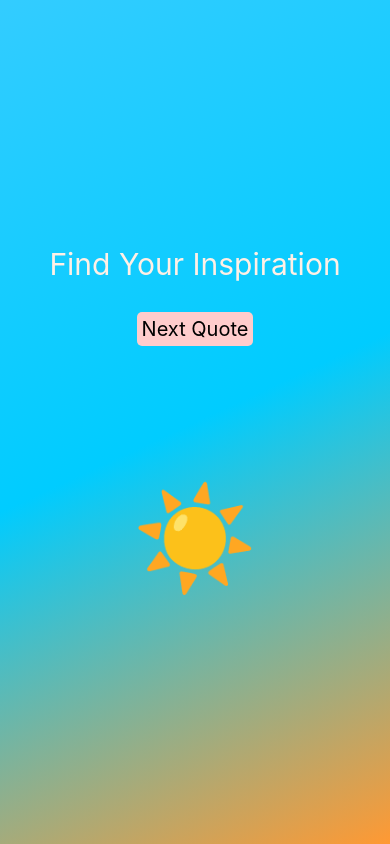
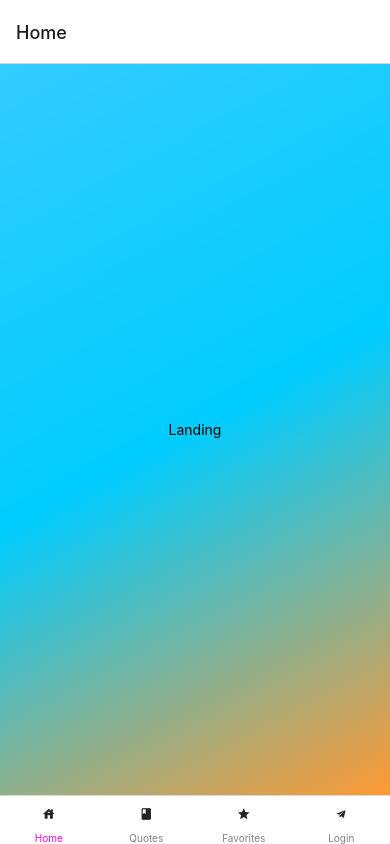
Before and after one commit to cassichan/inspirational-quote-mobile-ts, a React Native app: screen / in a window 390 px wide. Built offline with nearby package versions, Linux system fonts and the light colour scheme; no server answers.

Commit message:
added navigation, dummy login and favorite components for landing page and favorite page

```diff
--- a/App.tsx
+++ b/App.tsx
@@ -1,64 +1,58 @@
 import * as React from "react";
-import { useState, useEffect } from "react";
-import { LinearGradient } from "expo-linear-gradient";
-import { StatusBar } from "expo-status-bar";
-import { Text } from "react-native";
-import { Quote } from "./models/quote";
-import QuoteCard from "./components/QuoteCard";
-import { styles } from "./styles.js";
-import GetQuote from "./components/GetQuote";
+// import { StatusBar } from "expo-status-bar";
+import { createBottomTabNavigator } from "@react-navigation/bottom-tabs";
+import { NavigationContainer } from "@react-navigation/native";
+import { Icon } from "react-native-elements";
+import Landing from "./components/Landing";
+import QuotePage from "./screens/QuotePage";
+import Login from "./screens/Login";
+
+const Tab = createBottomTabNavigator();
 
 export default function App() {
-  const [quotes, setQuotes] = useState<Quote[]>([]) || undefined;
-  const [currentQuoteIndex, setCurrentQuoteIndex] = useState(0);
-
-  const getNewQuote: Function = () => {
-    if (currentQuoteIndex < quotes.length - 1) {
-      setCurrentQuoteIndex(currentQuoteIndex + 1);
-    } else {
-      setCurrentQuoteIndex(0);
-    }
-  };
-
-  const getRandomQuote: Function = () => {
-    let randomIndex = Math.floor(Math.random() * (quotes.length - 1));
-    if (currentQuoteIndex !== randomIndex) {
-      setCurrentQuoteIndex(randomIndex);
-      console.log(`index: ${currentQuoteIndex}`);
-    } else {
-      setCurrentQuoteIndex(Math.floor(Math.random() * (quotes.length - 1)));
-    }
-  };
-
-  useEffect(() => {
-    fetch("https://inspirational-quotes-cc.web.app/all-quotes")
-      .then((res) => res.json())
-      .then((data: Quote[]) => {
-        setQuotes(data);
-      })
-      .catch(alert);
-  }, []);
-
   return (
-    // <View style={styles.container}>
-    <LinearGradient
-      colors={["#33ccff", "#00ccff", "#ff9933"]}
-      start={{ x: -1, y: -1 }}
-      end={{ x: 1, y: 1 }}
-      style={styles.background}
-    >
-      <Text style={styles.text}>Find Your Inspiration</Text>
-      {/* <GetQuote getNewQuote={getNewQuote} /> */}
-      <GetQuote getRandomQuote={getRandomQuote} />
-      {quotes && quotes.length ? (
-        <>
-          <QuoteCard quote={quotes[currentQuoteIndex]} />
-        </>
-      ) : null}
-
-      <Text style={styles.sun}>☀️</Text>
-      <StatusBar style="auto" />
-    </LinearGradient>
-    // </View>
+    <NavigationContainer>
+        <Tab.Navigator
+          screenOptions={() => {
+            return {
+              tabBarActiveTintColor: "magenta",
+              tabBarInactiveTintColor: "gray",
+            };
+          }}
+        >
+          <Tab.Screen
+            name="Home"
+            component={Landing}
+            options={() => {
+              return { tabBarIcon: () => <Icon name="house" size="20" /> };
+            }}
+          />
+          <Tab.Screen
+            name="Quotes"
+            component={QuotePage}
+            options={() => {
+              return { tabBarIcon: () => <Icon name="book" size="20" /> };
+            }}
+          />
+          <Tab.Screen
+            name="Favorites"
+            component={QuotePage}
+            options={() => {
+              return { tabBarIcon: () => <Icon name="star" size="20" /> };
+            }}
+          />
+          <Tab.Screen
+            name="Login"
+            component={Login}
+            options={() => {
+              return {
+                tabBarIcon: () => (
+                  <Icon name="sc-telegram" type="evilicon" size="20" />
+                ),
+              };
+            }}
+          />
+        </Tab.Navigator>
+    </NavigationContainer>
   );
 }
--- /dev/null
+++ b/components/Landing.tsx
@@ -0,0 +1,17 @@
+import { Text, View } from "react-native";
+import { LinearGradient } from "expo-linear-gradient";
+import { styles } from "../styles.js";
+export default function Landing() {
+  return (
+    // <View style={styles.background}>
+    <LinearGradient
+      colors={["#33ccff", "#00ccff", "#ff9933"]}
+      start={{ x: -1, y: -1 }}
+      end={{ x: 1, y: 1 }}
+      style={styles.background}
+    >
+      <Text>Landing</Text>
+    </LinearGradient>
+    // </View>
+  );
+}
--- a/package.json
+++ b/package.json
@@ -9,12 +9,15 @@
     "web": "expo start --web"
   },
   "dependencies": {
+    "@react-navigation/bottom-tabs": "^6.5.0",
+    "@react-navigation/native": "^6.1.0",
     "expo": "~47.0.3",
     "expo-linear-gradient": "~12.0.1",
     "expo-status-bar": "~1.4.2",
     "react": "18.1.0",
     "react-dom": "18.1.0",
     "react-native": "0.70.5",
+    "react-native-elements": "^3.4.2",
     "react-native-web": "~0.18.9"
   },
   "devDependencies": {
--- /dev/null
+++ b/screens/Login.tsx
@@ -0,0 +1,15 @@
+import { Text } from "react-native";
+import { LinearGradient } from "expo-linear-gradient";
+import { styles } from "../styles.js";
+export default function Login() {
+  return (
+    <LinearGradient
+      colors={["#33ccff", "#00ccff", "#ff9933"]}
+      start={{ x: -1, y: -1 }}
+      end={{ x: 1, y: 1 }}
+      style={styles.background}
+    >
+      <Text>Login</Text>
+    </LinearGradient>
+  );
+}
--- /dev/null
+++ b/screens/QuotePage.tsx
@@ -0,0 +1,61 @@
+import { useState, useEffect } from "react";
+import { Text } from "react-native";
+import { LinearGradient } from "expo-linear-gradient";
+// import { StatusBar } from "expo-status-bar";
+import { Quote } from "../models/quote";
+import QuoteCard from "../components/QuoteCard";
+import { styles } from "../styles.js";
+import GetQuote from "../components/GetQuote";
+
+export default function QuotePage() {
+  const [quotes, setQuotes] = useState<Quote[]>([]) || undefined;
+  const [currentQuoteIndex, setCurrentQuoteIndex] = useState(0);
+
+  const getNewQuote: Function = () => {
+    if (currentQuoteIndex < quotes.length - 1) {
+      setCurrentQuoteIndex(currentQuoteIndex + 1);
+    } else {
+      setCurrentQuoteIndex(0);
+    }
+  };
+
+  const getRandomQuote: Function = () => {
+    let randomIndex = Math.floor(Math.random() * (quotes.length - 1));
+    if (currentQuoteIndex !== randomIndex) {
+      setCurrentQuoteIndex(randomIndex);
+      console.log(`index: ${currentQuoteIndex}`);
+    } else {
+      setCurrentQuoteIndex(Math.floor(Math.random() * (quotes.length - 1)));
+    }
+  };
+
+  useEffect(() => {
+    fetch("https://inspirational-quotes-cc.web.app/all-quotes")
+      .then((res) => res.json())
+      .then((data: Quote[]) => {
+        setQuotes(data);
+      })
+      .catch(alert);
+  }, []);
+
+  return (
+    <LinearGradient
+      colors={["#33ccff", "#00ccff", "#ff9933"]}
+      start={{ x: -1, y: -1 }}
+      end={{ x: 1, y: 1 }}
+      style={styles.background}
+    >
+      <Text style={styles.text}>Find Your Inspiration</Text>
+      {/* <GetQuote getNewQuote={getNewQuote} /> */}
+      <GetQuote getRandomQuote={getRandomQuote} />
+      {quotes && quotes.length ? (
+        <>
+          <QuoteCard quote={quotes[currentQuoteIndex]} />
+        </>
+      ) : null}
+
+      <Text style={styles.sun}>☀️</Text>
+      {/* <StatusBar style="auto" /> */}
+    </LinearGradient>
+  );
+}
--- a/styles.js
+++ b/styles.js
@@ -4,7 +4,7 @@ export const styles = StyleSheet.create({
   container: {
     flex: 1,
     alignItems: "center",
-    // justifyContent: "center",
+    justifyContent: "center",
   },
   text: {
     color: "#fff0e6",
@@ -12,8 +12,8 @@ export const styles = StyleSheet.create({
   },
 
   background: {
-    width: "100%",
-    height: "100%",
+    // width: "100%",
+    // height: "100%",
     flex: 1,
     alignItems: "center",
     justifyContent: "center",
```
Also changed, not shown: components/LinearGradient.tsx (added, +13 -0 lines), 2 other files (tests, documents, lock files or other folders).
